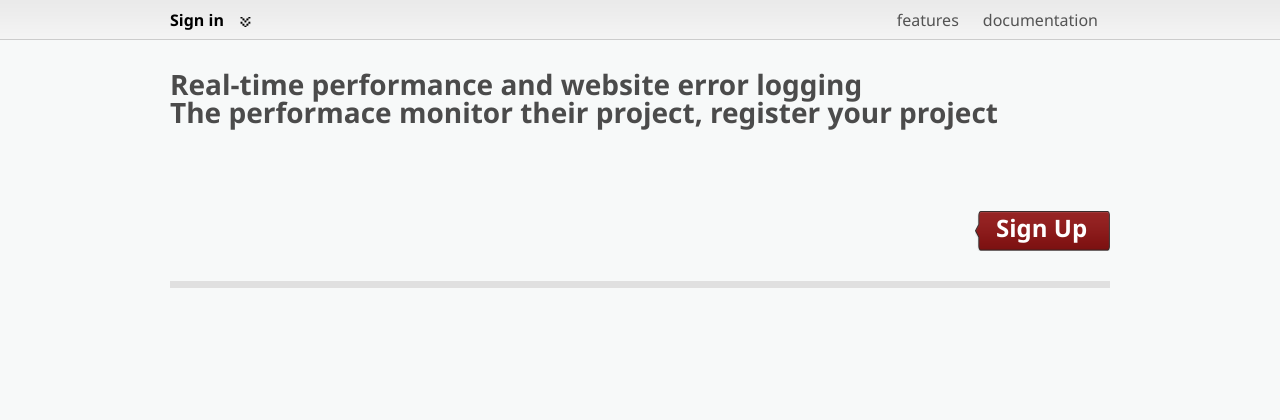
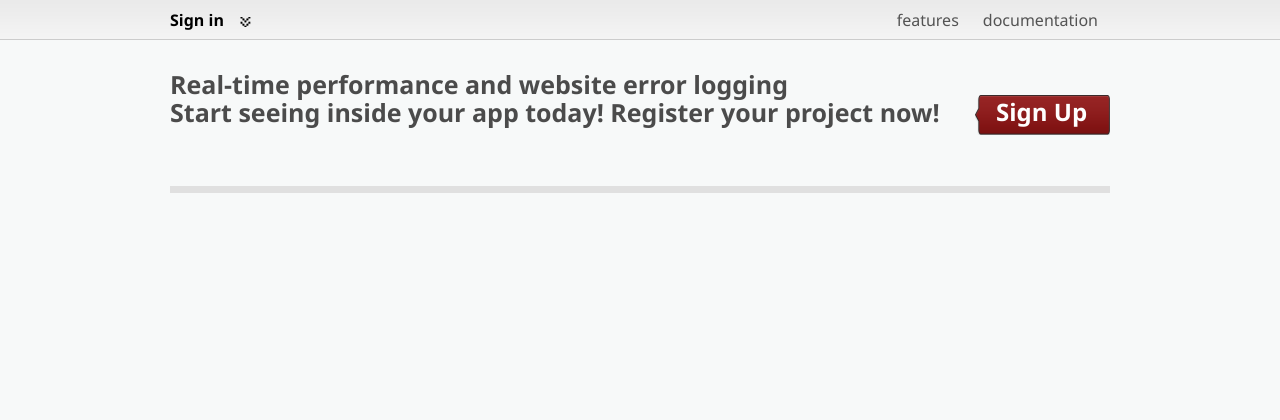
Before and after one commit to andrewsmedina/djangodash2011, a Django app: page / in a window 1280 px wide. Shown: the part 119-539 px from the top of the page. Run offline with Django 3.2, Linux system fonts and the light colour scheme; parts of the project's set-up code (start-up, migrations or seed data) failed here and were passed over.

Commit message:
updated index

```diff
--- a/startdust_website/home/templates/home/index.html
+++ b/startdust_website/home/templates/home/index.html
@@ -3,7 +3,7 @@
 {% block content %}
 		    <div class="content description">
 		        <p>Real-time performance and website error logging</p>
-		        <p>The performace monitor their project, register your project</p>
+		        <p>Start seeing inside your app today! Register your project now!</p>
 		    </div>
 		    <div class="signup">
 		        <a href="accounts/register/">Sign Up</a>
--- a/startdust_website/panel/static/css/style.css
+++ b/startdust_website/panel/static/css/style.css
@@ -89,7 +89,7 @@ body {
 .content.description p {
     color: #4b4b4b;
     font-weight: bold;
-    font-size: 28px;
+    font-size: 25px;
     line-height: 28px;
     margin: 0px;
 }
```
